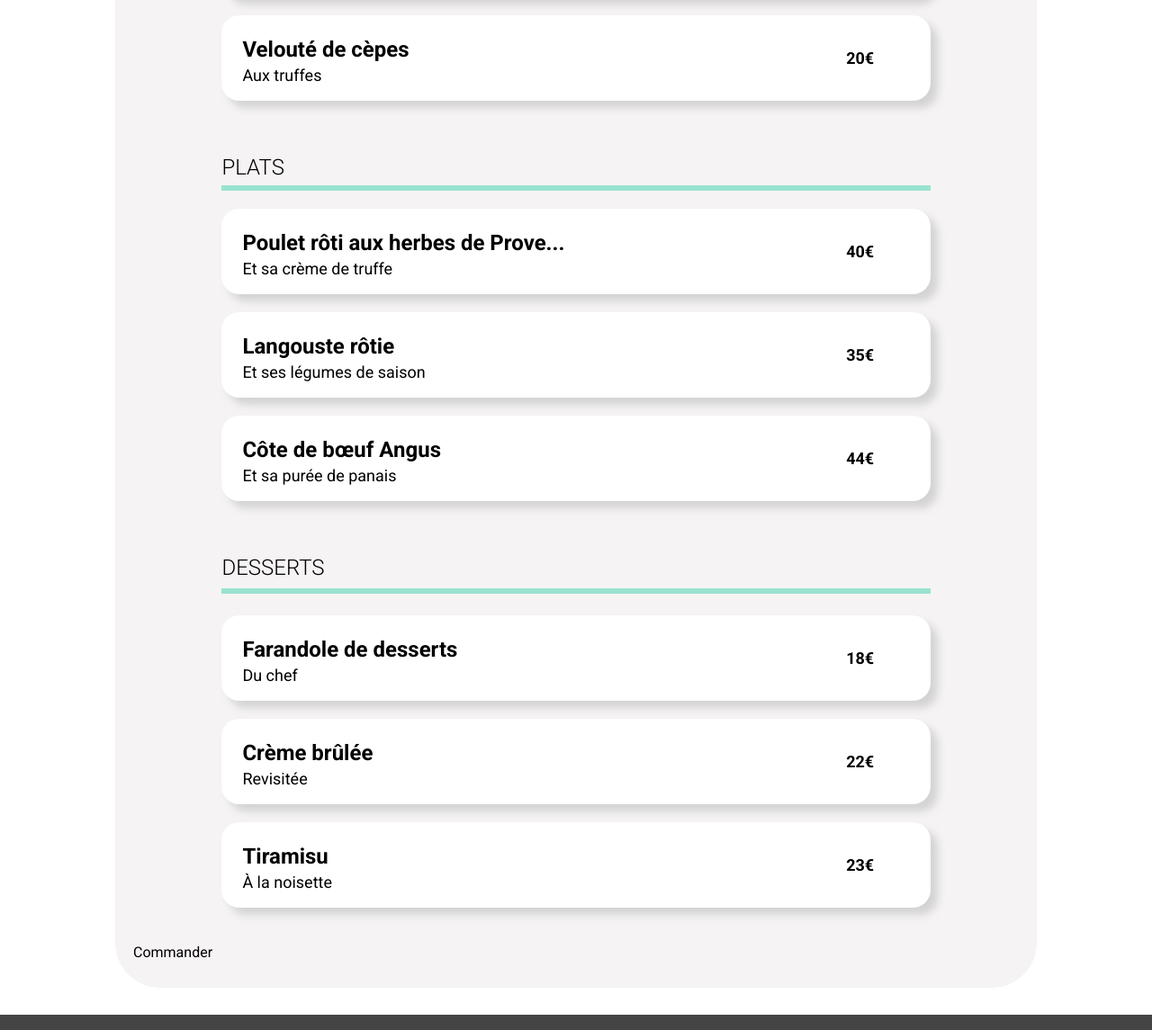
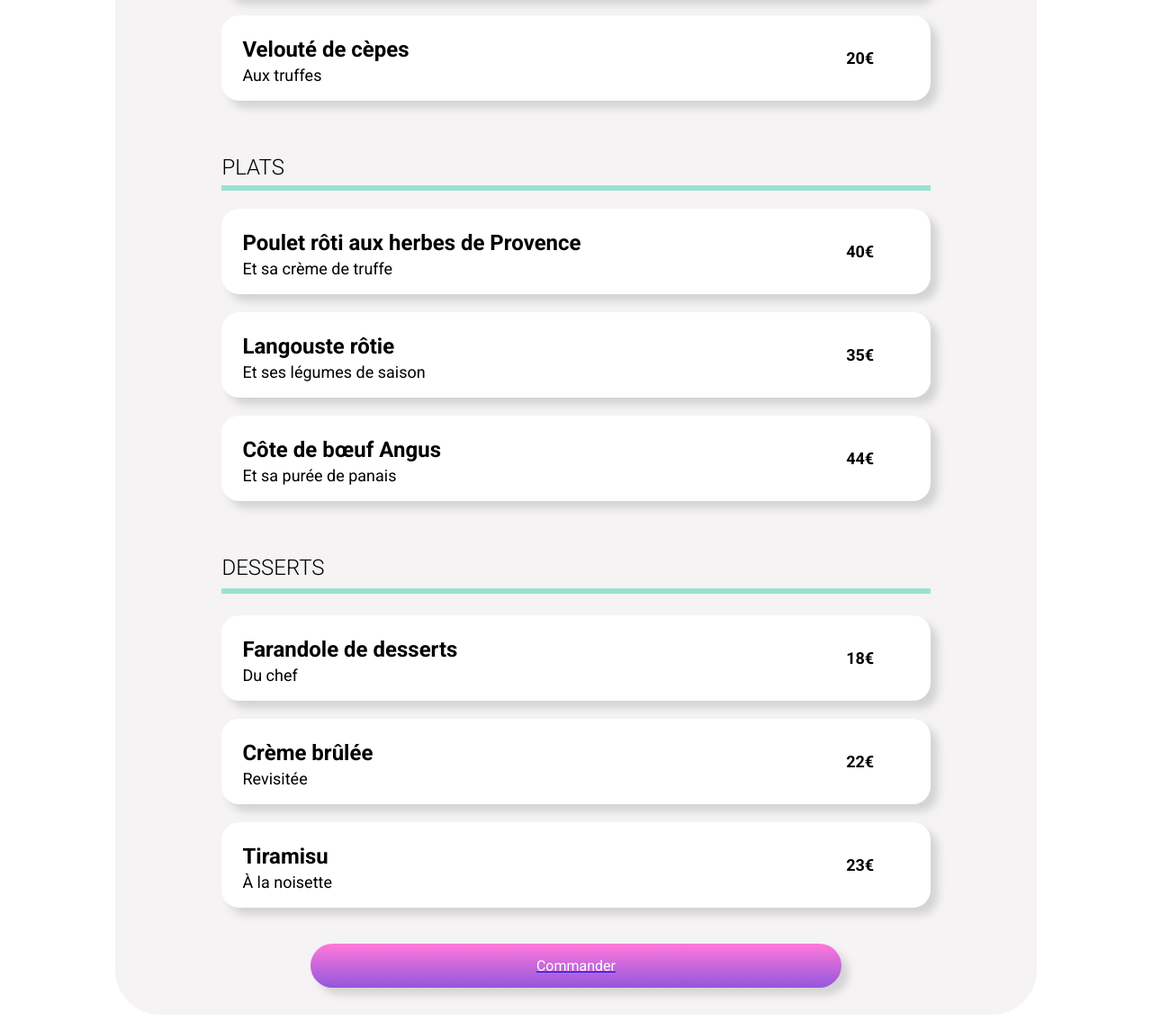
Before and after one commit to Mathieu-H1/Projet3, a website: page ledélice.html in a window 1280 px wide. Shown: the part 839-1984 px from the top of the page at 90% size. Drawn offline with nearby package versions, Linux system fonts and the light colour scheme; files that its build step writes are made by us from their sources; a web font is replaced by a local one.

Commit message:
màj titre photo + div toorder identique

```diff
--- a/ledélice.html
+++ b/ledélice.html
@@ -22,7 +22,7 @@
 </header>
 
 <section class="pictures">
-    <img class="restaurantpicture" src="photos/le délice des sens.jpg" alt="Le délice des sens">
+    <img class="restaurantpicture" src="photos_restaurant/le_delice_des_sens.jpg" alt="Le délice des sens">
 </section>
 <section class="description">
 <div class="menutitle">
@@ -33,7 +33,7 @@
     </p>
 </div>
 
-<div class="menu">
+<section class="menu">
     <div class="menustarters">
         <div class="startertitle">
             <h2 class="starters">ENTRÉES</h2><span class="bordertitle"></span>
@@ -84,7 +84,7 @@
         </div>
             <div class="dishcard">
                 <div class="column1">
-                    <p class="dishname">Poulet rôti aux herbes de Prove...</p>
+                    <p class="dishname">Poulet rôti aux herbes de Provence</p>
                     <p class="dishdescription">Et sa crème de truffe</p>
                 </div>
                 <div class="column2">
@@ -166,7 +166,11 @@
                 <span class="invisible"></span>
             </div>
     </div>
-    <div class="toorder">Commander</div>
+    <div class="toorder">
+        <a href="#">
+            <div class="order">Commander</div>
+        </a>
+    </div>
 </section>
 </section>
 
```
Also changed, not shown: alafrançaise.html (+6 -2 lines), lanote.html (+7 -3 lines), lapalette.html (+6 -7 lines).
